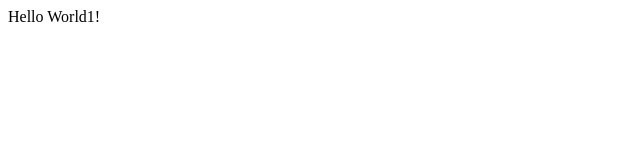
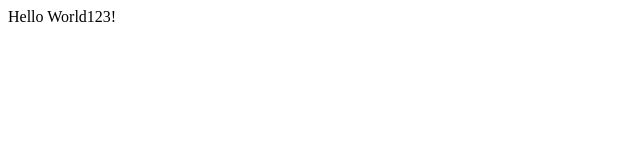
Before and after one commit to tranvannhan1911/sample-github-action, a plain HTML site: page index.html in a window 1280 px wide. Shown: the full height of the page, 0-640 px from the left. Drawn offline with Linux system fonts and the light colour scheme.

Commit message:
Update index.html

```diff
--- a/index.html
+++ b/index.html
@@ -3,6 +3,6 @@
     <title>Hello World</title>
   </head>
   <body>
-    <p>Hello World1!</p>
+    <p>Hello World123!</p>
   </body>
 </html>
```
